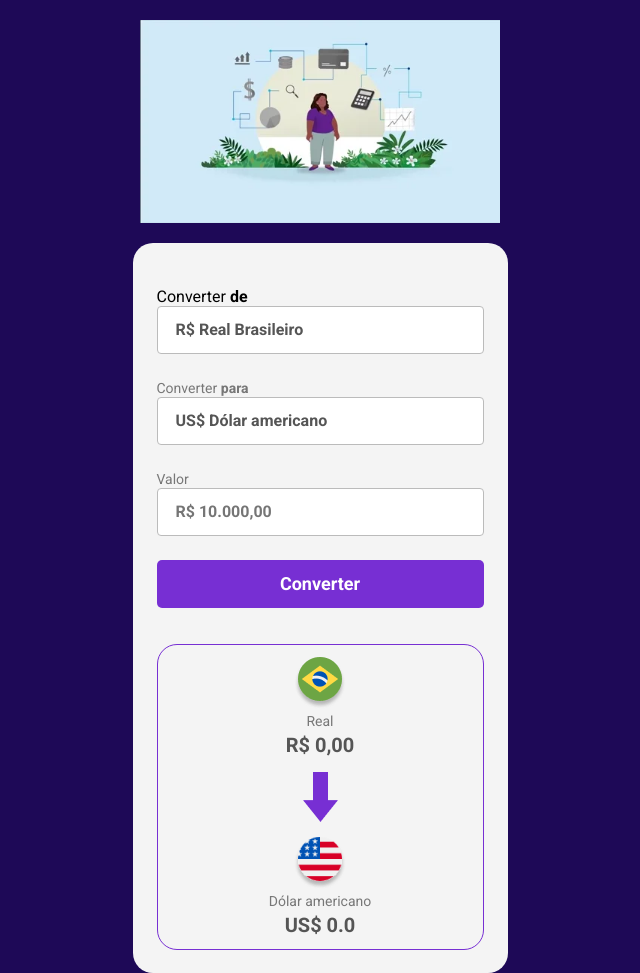
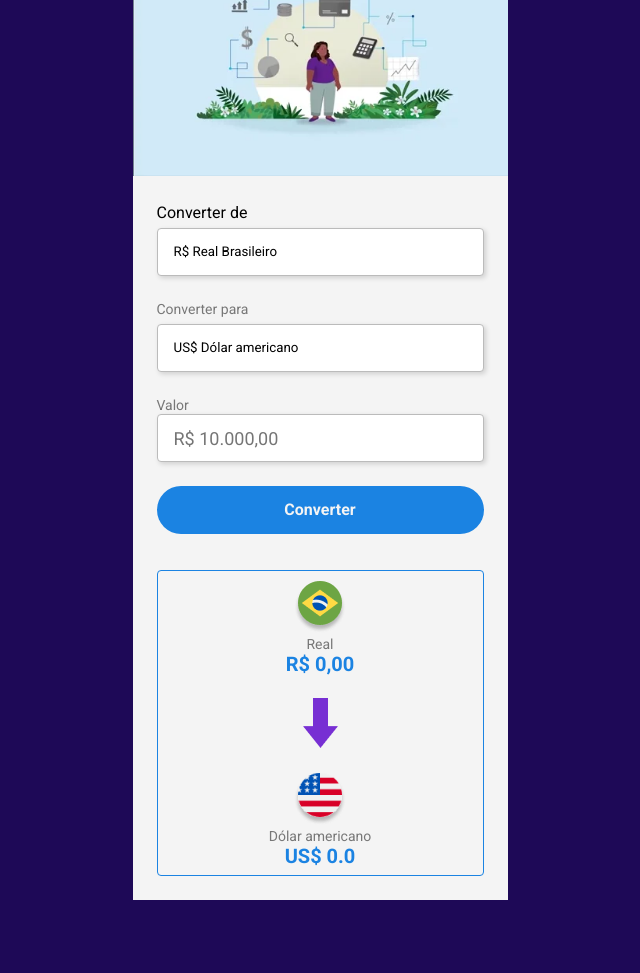
Before and after one commit to WgDksilva/Convert-Money, a plain HTML site: page index.html in a window 1280 px wide. Shown: the whole page, without its empty margins (320-960 px from the left). After the commit the page ends 900 px from the top, so only its background shows below. Drawn offline with Linux system fonts and the light colour scheme.

Commit message:
Projeto atualizado

```diff
--- a/index.html
+++ b/index.html
@@ -15,7 +15,13 @@
 </head>
 
 <body>
+    <div class="container">
+        <header>
+            <h1>CodeClub Convert Money</h1>
+        </header>
+
         <img class="logo" src="./assets/giphy.webp" alt="logo-devclub-convert-money">
+
         <main>
             <lebel>
                 Converter <b>de</b>
@@ -53,12 +59,12 @@
                 <div class="currency-box">
                     <img class="currency-img" src="./assets/dolar.png" alt="logo-moeda-convertida">
                     <p class="currency" id="currency-name">Dólar americano</p>
-                <p class="currency-value">US$ 0.0</p>  <!--9°-->
+                    <p class="currency-value">US$ 0.0</p> <!--9°-->
                 </div>
-
             </section>
         </main>
+    </div>
+</body>
+<script src="./scripts.js"></script> <!-- 1° Essa foi a maneira que deu certo para conectar o JS !-->
 
-</body>
-<script src="./scripts.js"></script>  <!-- 1° Essa foi a maneira que deu certo para conectar o JS !-->
 </html>
--- a/styles.css
+++ b/styles.css
@@ -5,46 +5,64 @@
     padding: 0;
     box-sizing: border-box;
     font-family: "Roboto", sans-serif;
-    outline: none;
+    font-style: normal;
+    font-weight: normal;
+    line-height: 18px;
 }
 
 body {
     background-color: #1e0957;
+    display: flex;
+    justify-content: center;
+    align-items: center;
+    height: 100vh;
+}
 
+.container {
+    width: 375px;
+    background-color: #f4f4f4;
 }
 
 .logo {
-    width: 360px;
-    display: block;
-    margin: 20px auto;
+    width: 100%;
 }
+
+header {
+    background-color: #1b83e2;
+    height: 66px;
+    display: flex;
+    justify-content: center;
+    align-items: center;
+}
+
+h1 {
+    font-size: 24px;
+    color: #f4f4f4;
+}
+
 main {
-    width: 375px;
-    background: #f4f4f4;
-    border-radius: 20px;
-    margin: 0 auto 40px;
-    padding: 44px 24px 23px;
+    padding: 24px;
 }
 
 label {
+    font-size: 14px;
     color: #777777;
-    font-weight: 400;
-    font-size: 14px;
 }
 
 select {
-    background: #FFFFFF;
-    border: 1px solid #BBBBBB;
+    background: #ffffff;
+    border: 1px solid #bbbbbb;
     border-radius: 4px;
     height: 48px;
+    display: block;
     width: 100%;
+    cursor: pointer;
+    outline: none;
+    appearance: none;
+    padding-left: 16px;
+    box-shadow: 2px 2px 5px rgba(0, 0, 0, 0.15);
+    margin-top: 6px;
     margin-bottom: 24px;
-    appearance: none;
-    padding-left: 18px;
-    font-weight: 700;
-    font-size: 16px;
-    color: #555555;
-    cursor: pointer;
 }
 
 input {
@@ -52,65 +70,60 @@ input {
     border: 1px solid #BBBBBB;
     border-radius: 4px;
     height: 48px;
+    display: block;
     width: 100%;
-    margin-bottom: 24px;
-    appearance: none;
-    padding-left: 18px;
-    font-weight: 700;
-    font-size: 16px;
-    color: #555555;
-    cursor: pointer;
+    outline: none;
+    padding-left: 16px;
+    box-shadow: 2px 2px 5px rgba(0, 0, 0, 0.15);
+    font-size: 18px;
 }
 
 button {
-    background: #772FD3;
-    border-radius: 5px;
+    background: #1b83e2;
+    border-radius: 25px;
+    height: 48px;
+    cursor: pointer;
+    color: #f4f4f4;
+    font-weight: bold;
+    font-size: 16px;
+    border: none;
     width: 100%;
-    border: none;
-    height: 48px;
-    color: #FFFFFF;
-    font-weight: 700;
-    font-size: 18px;
-    cursor: pointer;
+    margin-top: 24px;
+    margin-bottom: 36px;
 }
 
 button:hover {
-    opacity: 0.8;
+    opacity: 0.9;
 }
 
 button:active {
-    opacity: 0.6;
+    opacity: 0.7;
 }
 
 section {
-    border: 1px solid #772FD3;
-    border-radius: 20px;
-    margin-top: 36px;
-    padding: 12px;
-
+    border: 1px solid #1b83e2;
+    border-radius: 4px;
     display: flex;
     flex-direction: column;
     align-items: center;
-}
-
-.arrow-img {
-    margin: 15px 0;
+    gap: 15px;
 }
 
 .currency-box {
+    padding: 10px;
     display: flex;
     flex-direction: column;
     align-items: center;
-    gap: 4px;
+    gap: 2px;
 }
 
 .currency {
+    font-size: 14px;
     color: #777777;
-    font-size: 14px;
 }
 
 .currency-value, .currency-value-to-convert {
-    color: #555555;
-    font-weight: 700;
+    color: #1b83e2;
+    font-weight: bold;
     font-size: 20px;
 }
```
Lines whose indentation alone changed are shown as unchanged.
